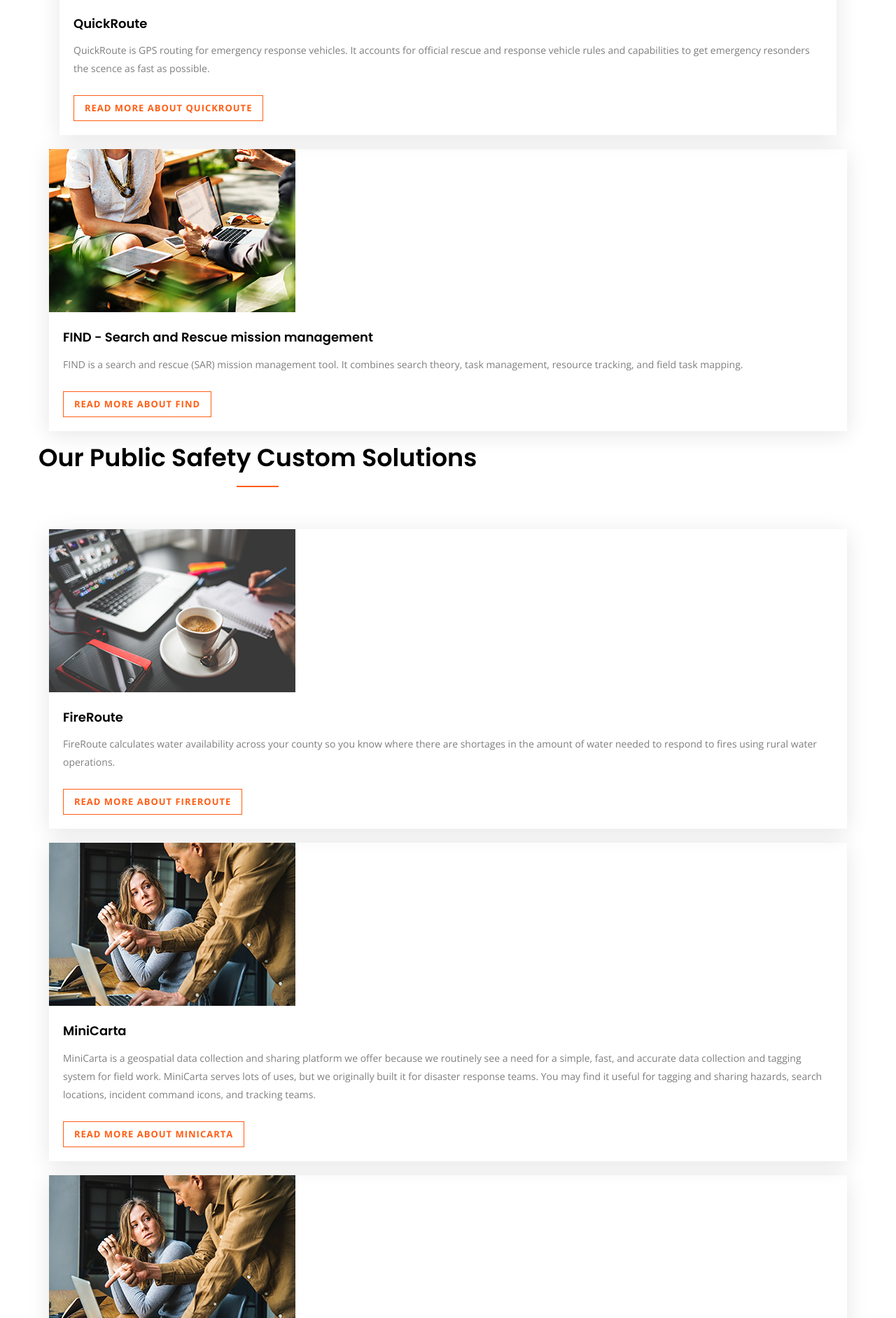
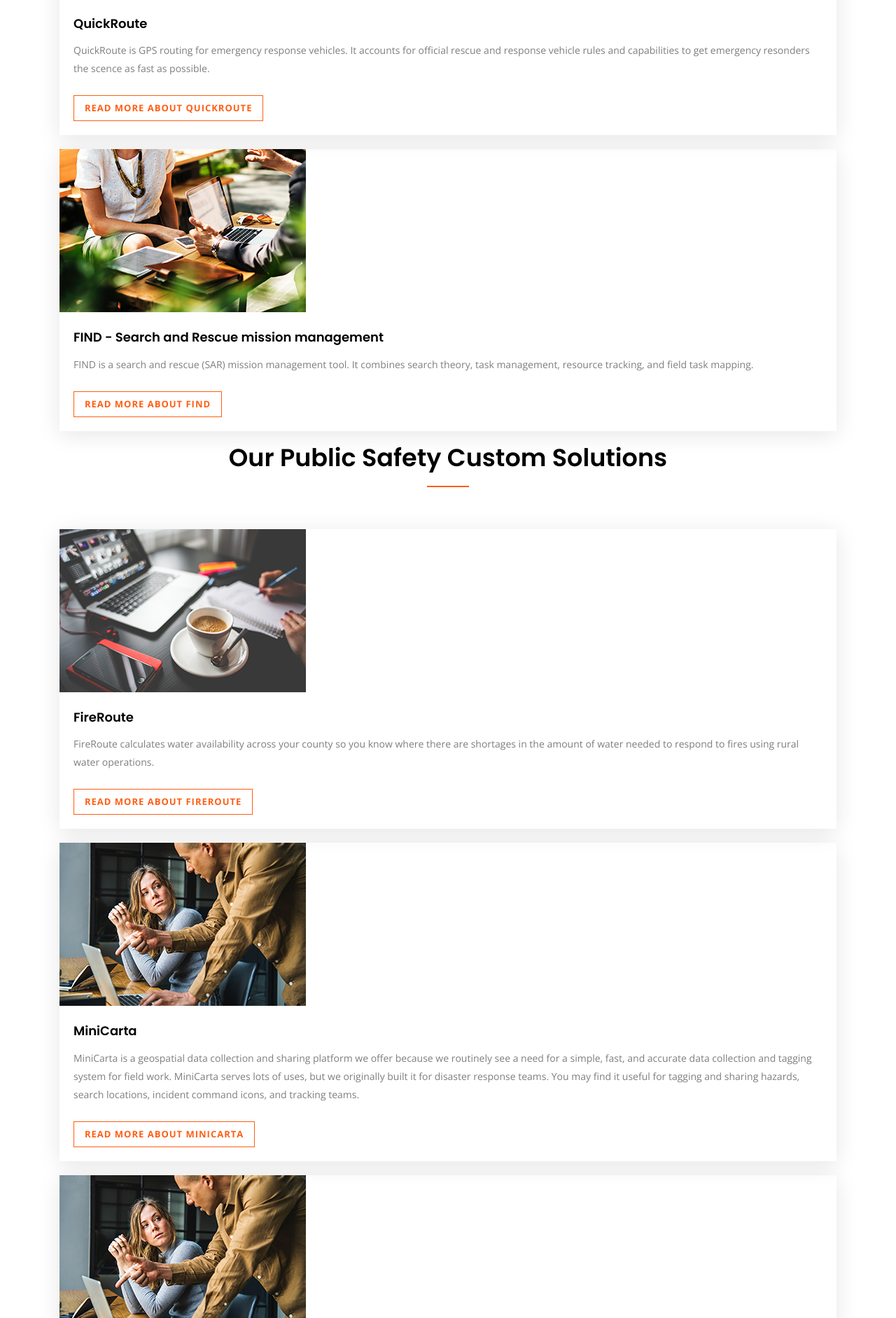
Before and after one commit to clairmclafferty/azimuth1-new-website, a Jekyll site: the page built from pages/public-safety.html, in a window 1280 px wide. Shown: the part 790-2673 px from the top of the page at 70% size. Built offline with Jekyll 4.4.1, drawn with Linux system fonts in a browser that asks for light colours.

Commit message:
Fix uneven divs

```diff
--- a/pages/public-safety.html
+++ b/pages/public-safety.html
@@ -30,6 +30,7 @@
                   </div>
               </div>
           </div>
+        </div>
         <div class="row">
             <div class="col-xl-12 col-lg-12 col-md-12 mb-20">
                 <div class="services-box">
@@ -48,6 +49,7 @@
                     </div>
                 </div>
             </div>
+        </div>
         <div class="row">
             <div class="col-xl-12 text-center pb-40 ">
                 <div class="section-title service-title">
@@ -55,6 +57,7 @@
                 </div>
             </div>
         </div>
+        <div class="row">
             <div class="col-xl-12 col-lg-12 col-md-12 mb-20">
                 <div class="services-box">
                     <div class="services-img">
@@ -72,6 +75,8 @@
                     </div>
                 </div>
             </div>
+        </div>
+        <div class="row">
             <div class="col-xl-12 col-lg-12 col-md-12 mb-20">
                 <div class="services-box">
                     <div class="services-img">
@@ -91,6 +96,8 @@
                     </div>
                 </div>
             </div>
+          </div>
+          <div class="row">
             <div class="col-xl-12 col-lg-12 col-md-12 mb-20">
                 <div class="services-box">
                     <div class="services-img">
@@ -108,7 +115,10 @@
                         <a target="_blank" href="http://www.azimuth1.com/sarcat" class="btn">Read more about SARCAT</a>
                     </div>
                 </div>
-            </div>            <div class="col-xl-12 col-lg-12 col-md-12 mb-20">
+            </div>
+          </div>
+          <div class="row">
+            <div class="col-xl-12 col-lg-12 col-md-12 mb-20">
                 <div class="services-box">
                     <div class="services-img">
                         <img src="{{site.baseurl}}/assets/img/service/4.jpg" class="img-fluid pull-left" alt="">
```
Lines whose indentation alone changed are shown as unchanged.
